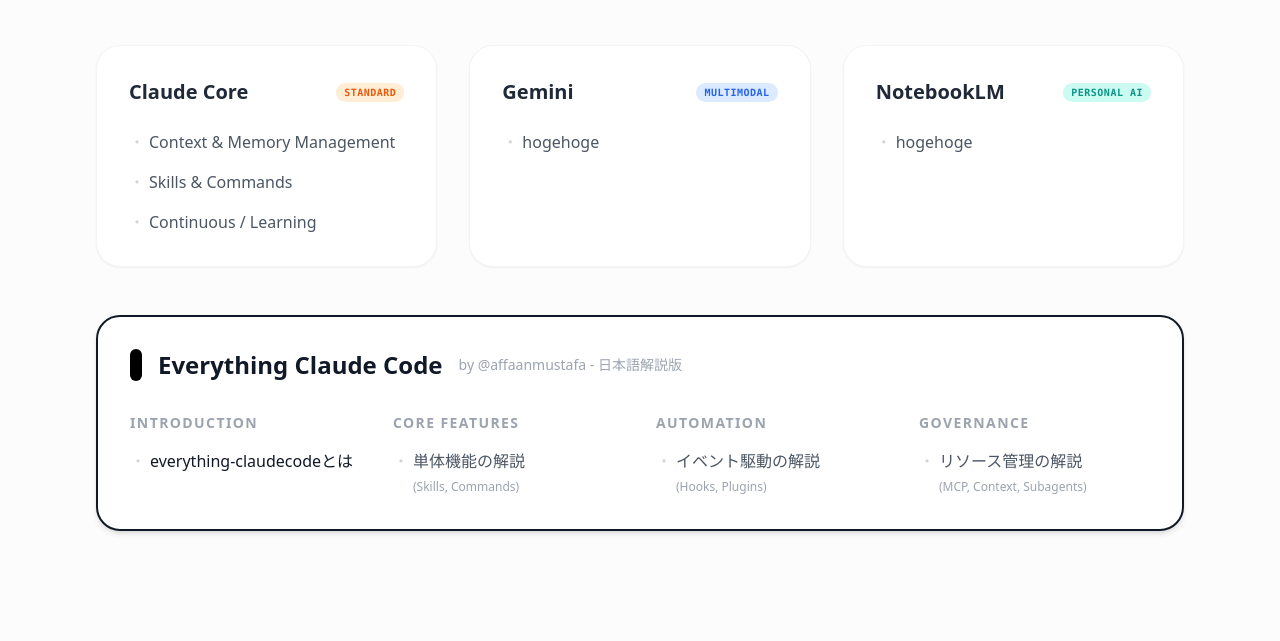
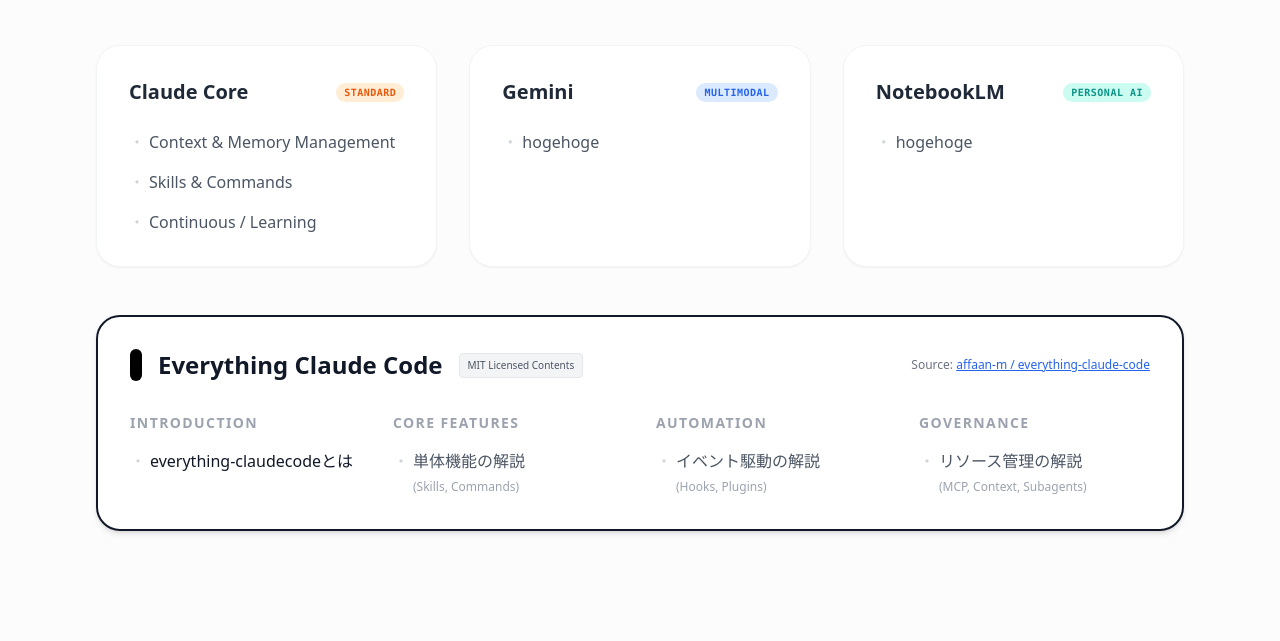
Before and after one commit to nyan72/ai-guide.com, a plain HTML site: page index.html in a window 1280 px wide. Shown: the part 159-800 px from the top of the page. Drawn offline with nearby package versions, Linux system fonts and the light colour scheme.

Commit message:
Refactor AI card section layout and add source link

```diff
--- a/index.html
+++ b/index.html
@@ -65,10 +65,15 @@
             </section>
 
             <section class="ai-card bg-white border-2 border-gray-900 rounded-3xl p-8 shadow-md col-span-1 md:col-span-2 lg:col-span-3 mt-4">
-                <div class="flex items-center gap-4 mb-8">
-                    <div class="w-3 h-8 bg-black rounded-full"></div>
-                    <h2 class="text-2xl font-bold text-gray-900">Everything Claude Code</h2>
-                    <p class="text-sm text-gray-400 font-normal">by @affaanmustafa - 日本語解説版</p>
+                <div class="flex flex-col md:flex-row md:items-center justify-between gap-4 mb-8">
+                    <div class="flex items-center gap-4">
+                        <div class="w-3 h-8 bg-black rounded-full"></div>
+                        <h2 class="text-2xl font-bold text-gray-900">Everything Claude Code</h2>
+                        <span class="bg-gray-100 text-gray-600 text-[10px] px-2 py-1 rounded border border-gray-200">MIT Licensed Contents</span>
+                    </div>
+                    <div class="text-xs text-gray-500">
+                        Source: <a href="https://github.com/affaan-m/everything-claude-code" class="text-blue-600 underline hover:text-blue-800">affaan-m / everything-claude-code</a>
+                    </div>
                 </div>
 
                 <div class="grid grid-cols-1 md:grid-cols-2 lg:grid-cols-4 gap-8">
```
